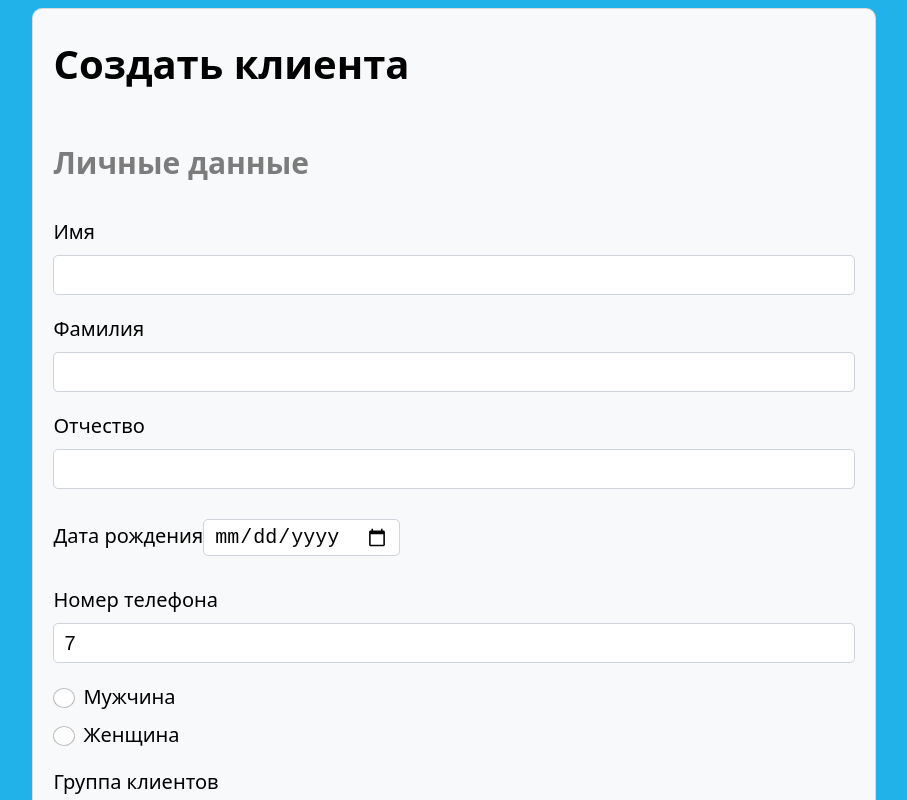
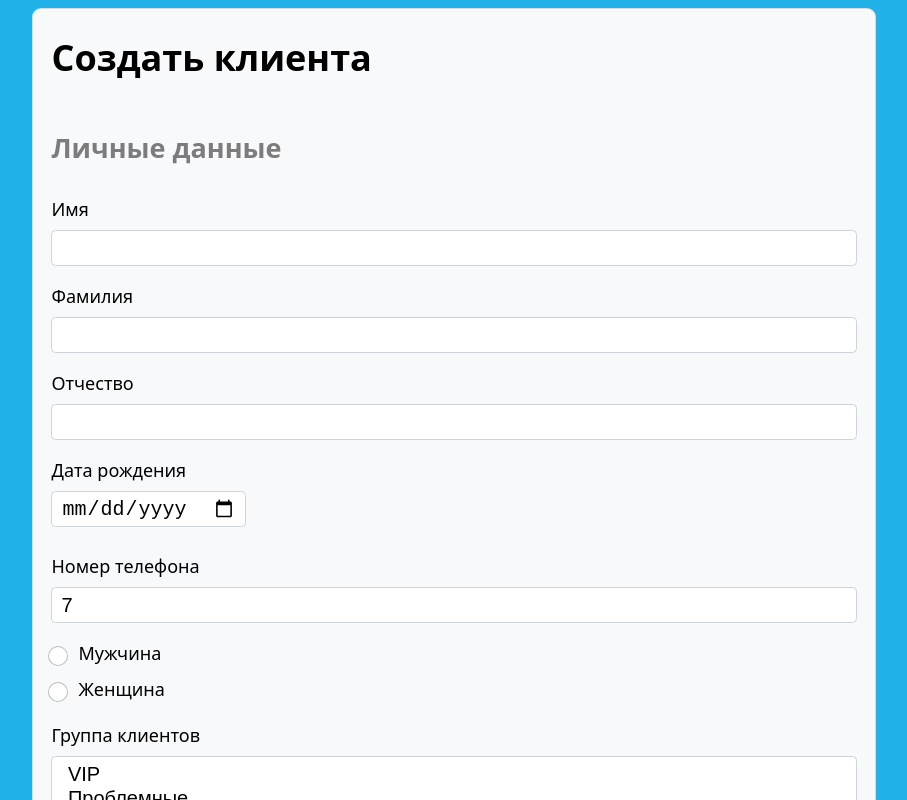
Before and after one commit to NikitaLejnev/med-client-form, a Vue app: page / in a window 1280 px wide. Shown: the top 800 px of the page, without its empty margins (186-1093 px from the left). Built offline with nearby package versions, Linux system fonts and the light colour scheme.

Commit message:
Move input fields on separate lines

```diff
--- a/src/assets/css/_base.scss
+++ b/src/assets/css/_base.scss
@@ -12,5 +12,5 @@ html {
   font-family: $font-stack;
   display: flex;
   flex-direction: column;
-  font-size: 20px;
+  font-size: 18px;
 }
--- a/src/assets/css/styles.css
+++ b/src/assets/css/styles.css
@@ -9,7 +9,7 @@ html {
   font-family: system-ui, -apple-system, "Segoe UI", Roboto, "Helvetica Neue", Arial, "Noto Sans", "Liberation Sans", sans-serif, "Apple Color Emoji", "Segoe UI Emoji", "Segoe UI Symbol", "Noto Color Emoji";
   display: flex;
   flex-direction: column;
-  font-size: 20px;
+  font-size: 18px;
 }
 
 @media screen and (min-width: 800px) {
@@ -136,6 +136,7 @@ form {
 }
 
 input {
+  display: block;
   font-size: 20px;
   border-radius: 0.25rem;
   border: 1px solid #ced4da;
--- a/src/assets/css/styles.scss
+++ b/src/assets/css/styles.scss
@@ -124,6 +124,7 @@ form {
 }
 
 input {
+  display: block;
   font-size: 20px;
   border-radius: 0.25rem;
   border: 1px solid #ced4da;
```
Also changed, not shown: 1 other file (tests, documents, lock files or other folders).
